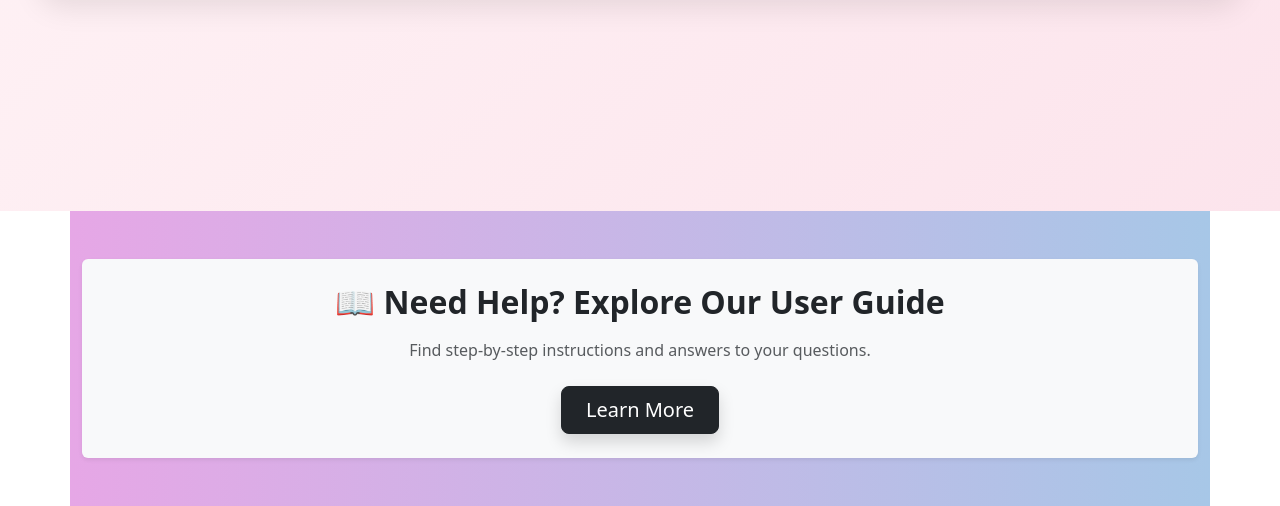
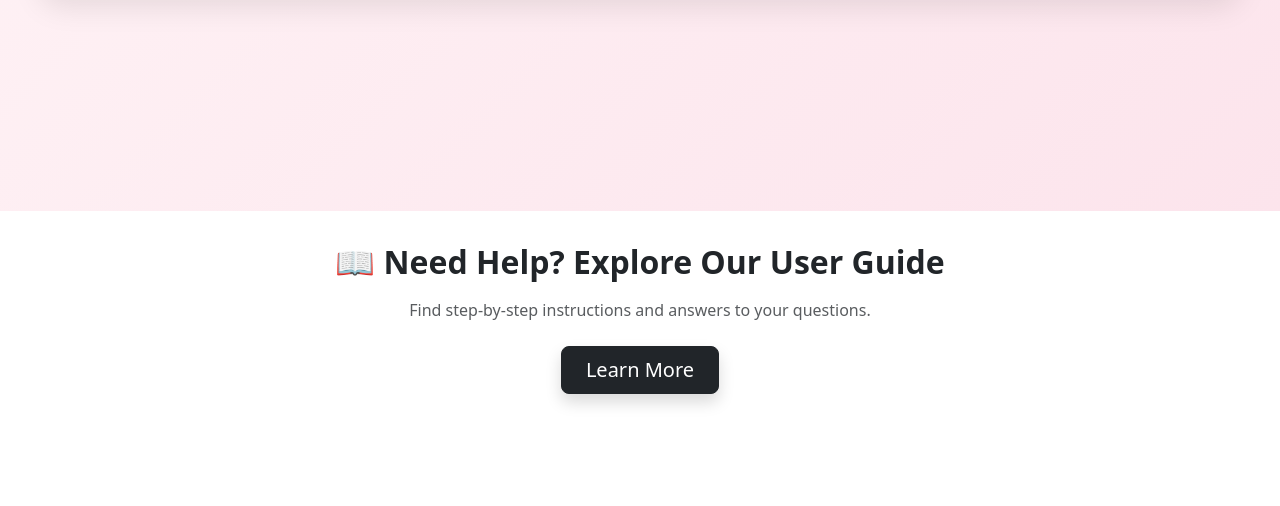
Before and after one commit to successcodinginstitute/DjangoEcommerce_test, a Django app: page / in a window 1280 px wide. Shown: the part 2713-3219 px from the top of the page. After the commit the page ends 3118 px from the top, so only its background shows below. Run offline with Django 5.2, Linux system fonts and the light colour scheme; data comes from the database, SQL or seed files in the repository; some libraries are stand-ins or nearby versions.

```diff
--- a/AYRAW/templates/home.html
+++ b/AYRAW/templates/home.html
@@ -573,8 +573,8 @@
 </style>
 
 
-<section class="container py-5 text-center" style="background: linear-gradient(to right, #e6a7e6, #a7c7e7);">
-  <div class="p-4 bg-light rounded shadow-sm" >
+<section class="container py-2 text-center" style=" display: flex; justify-content: center; align-items: center; margin-bottom: 8vh;">
+  <div class="p-4  " >
       <h2 class="mb-3 fw-bold text-dark">📖 Need Help? Explore Our User Guide</h2>
       <p class="mb-4 text-muted">Find step-by-step instructions and answers to your questions.</p>
       <a href="{% url 'user_guide' %}" class="btn btn-lg btn-dark px-4 shadow">
```
